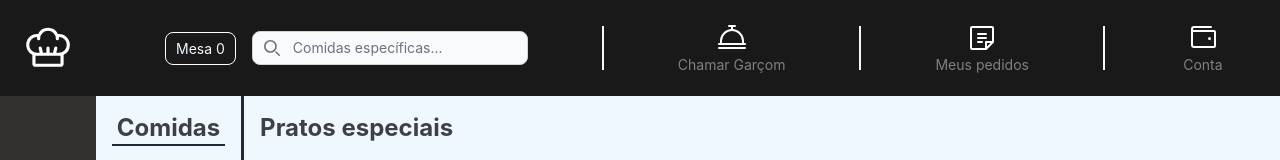
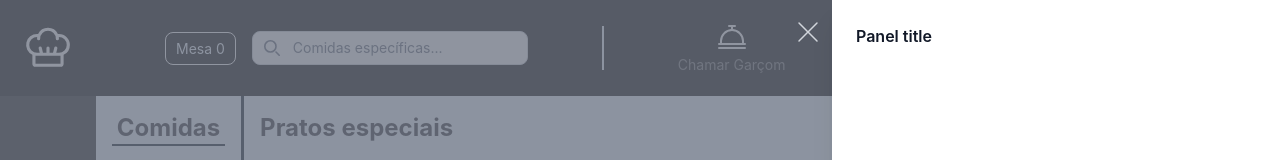
Before and after one commit to LeoDuarte37/TCC-Restaurante-React, a React (Vite) app: page / in a window 1280 px wide. Shown: the top 160 px of the page. Built offline with nearby package versions, Linux system fonts and the light colour scheme; grey boxes are pictures that could not be loaded.

Commit message:
Card Produto

```diff
--- a/src/components/mesa/buttons/MeusPedidosButton.tsx
+++ b/src/components/mesa/buttons/MeusPedidosButton.tsx
@@ -1,12 +1,78 @@
+import { Dialog, DialogPanel, DialogTitle, Transition, TransitionChild } from "@headlessui/react";
+import { X } from "@phosphor-icons/react";
 import { Note } from "@phosphor-icons/react";
-import MeusPedidos from "../meusPedidos/MeusPedidos";
+import { useState } from "react";
 
 function MeusPedidosButton() {
+
+    const [open, setOpen] = useState(true);
+
     return (
-        <div className="meusPedidos" onClick={() => {<MeusPedidos />}}>
-            <Note size={32} color="white"/>
-            <p>Meus pedidos</p>
-        </div>
+        <>
+            <div className="meusPedidos" onClick={() => setOpen(!open)}>
+                <Note size={32} color="white" />
+                <p>Meus pedidos</p>
+            </div>
+
+            <Transition appear show={open}>
+                <Dialog className="relative z-10" onClose={setOpen}>
+                    <TransitionChild
+                        enter="ease-out duration-300"
+                        enterFrom="opacity-0 transform-[scale(95%)]"
+                        enterTo="opacity-100 transform-[scale(100%)]"
+                        leave="ease-in duration-200"
+                        leaveFrom="opacity-100 transform-[scale(100%)]"
+                        leaveTo="opacity-0 transform-[scale(95%)]"
+                    >
+                        <div className="fixed inset-0 bg-gray-500 bg-opacity-75 transition-opacity" />
+                    </TransitionChild>
+
+                    <div className="fixed inset-0 overflow-hidden">
+                        <div className="absolute inset-0 overflow-hidden">
+                            <div className="pointer-events-none fixed inset-y-0 right-0 flex max-w-full pl-10">
+                                <TransitionChild
+                                    enter="transform transition ease-in-out duration-500 sm:duration-700"
+                                    enterFrom="translate-x-full"
+                                    enterTo="translate-x-0"
+                                    leave="transform transition ease-in-out duration-500 sm:duration-700"
+                                    leaveFrom="translate-x-0"
+                                    leaveTo="translate-x-full"
+                                >
+                                    <DialogPanel className="pointer-events-auto relative w-screen max-w-md">
+                                        <TransitionChild
+                                            enter="ease-in-out duration-500"
+                                            enterFrom="opacity-0"
+                                            enterTo="opacity-100"
+                                            leave="ease-in-out duration-500"
+                                            leaveFrom="opacity-100"
+                                            leaveTo="opacity-0"
+                                        >
+                                            <div className="absolute left-0 top-0 -ml-8 flex pr-2 pt-4 sm:-ml-10 sm:pr-4">
+                                                <button
+                                                    type="button"
+                                                    className="relative rounded-md text-gray-300 hover:text-white focus:outline-none focus:ring-2 focus:ring-white"
+                                                    onClick={() => setOpen(false)}
+                                                >
+                                                    <span className="absolute -inset-2.5" />
+                                                    <span className="sr-only">Close panel</span>
+                                                    <X size={32} weight="light" />
+                                                </button>
+                                            </div>
+                                        </TransitionChild>
+                                        <div className="flex h-full flex-col overflow-y-scroll bg-white py-6 shadow-xl">
+                                            <div className="px-4 sm:px-6">
+                                                <DialogTitle className="text-base font-semibold leading-6 text-gray-900">Panel title</DialogTitle>
+                                            </div>
+                                            <div className="relative mt-6 flex-1 px-4 sm:px-6">{/* Your content */}</div>
+                                        </div>
+                                    </DialogPanel>
+                                </TransitionChild>
+                            </div>
+                        </div>
+                    </div>
+                </Dialog>
+            </Transition>
+        </>
     )
 }
 
--- a/src/components/mesa/meusPedidos/MeusPedidos.tsx
+++ /dev/null
@@ -1,70 +0,0 @@
-import { Dialog, DialogPanel, DialogTitle, Transition, TransitionChild } from "@headlessui/react";
-import { X } from "@phosphor-icons/react";
-import { useState } from "react";
-
-function MeusPedidos() {
-    const [open, setOpen] = useState(true);
-
-    return (
-        <Transition show={open}>
-            <Dialog className="relative z-10" onClose={setOpen}>
-                <TransitionChild
-                    enter="ease-in-out duration-500"
-                    enterFrom="opacity-0"
-                    enterTo="opacity-100"
-                    leave="ease-in-out duration-500"
-                    leaveFrom="opacity-100"
-                    leaveTo="opacity-0"
-                >
-                    <div className="fixed inset-0 bg-gray-500 bg-opacity-75 transition-opacity" />
-                </TransitionChild>
-
-                <div className="fixed inset-0 overflow-hidden">
-                    <div className="absolute inset-0 overflow-hidden">
-                        <div className="pointer-events-none fixed inset-y-0 right-0 flex max-w-full pl-10">
-                            <TransitionChild
-                                enter="transform transition ease-in-out duration-500 sm:duration-700"
-                                enterFrom="translate-x-full"
-                                enterTo="translate-x-0"
-                                leave="transform transition ease-in-out duration-500 sm:duration-700"
-                                leaveFrom="translate-x-0"
-                                leaveTo="translate-x-full"
-                            >
-                                <DialogPanel className="pointer-events-auto relative w-screen max-w-md">
-                                    <TransitionChild
-                                        enter="ease-in-out duration-500"
-                                        enterFrom="opacity-0"
-                                        enterTo="opacity-100"
-                                        leave="ease-in-out duration-500"
-                                        leaveFrom="opacity-100"
-                                        leaveTo="opacity-0"
-                                    >
-                                        <div className="absolute left-0 top-0 -ml-8 flex pr-2 pt-4 sm:-ml-10 sm:pr-4">
-                                            <button
-                                                type="button"
-                                                className="relative rounded-md text-gray-300 hover:text-white focus:outline-none focus:ring-2 focus:ring-white"
-                                                onClick={() => setOpen(false)}
-                                            >
-                                                <span className="absolute -inset-2.5" />
-                                                <span className="sr-only">Close panel</span>
-                                                <X size={32} weight="light" />
-                                            </button>
-                                        </div>
-                                    </TransitionChild>
-                                    <div className="flex h-full flex-col overflow-y-scroll bg-white py-6 shadow-xl">
-                                        <div className="px-4 sm:px-6">
-                                            <DialogTitle className="text-base font-semibold leading-6 text-gray-900">Panel title</DialogTitle>
-                                        </div>
-                                        <div className="relative mt-6 flex-1 px-4 sm:px-6">{/* Your content */}</div>
-                                    </div>
-                                </DialogPanel>
-                            </TransitionChild>
-                        </div>
-                    </div>
-                </div>
-            </Dialog>
-        </Transition>
-    );
-}
-
-export default MeusPedidos;
--- a/src/components/produto/card/CardProduto.tsx
+++ b/src/components/produto/card/CardProduto.tsx
@@ -17,7 +17,7 @@ function CardProduto(props : { produto: Produto; isMesa?: boolean }) {
 
                     <p>{props.produto.valor}</p>
                 </div>
-                <p className="block font-sans text-base leading-4 antialiased font-normal leading-relaxed text-gray-700">
+                <p className="block font-sans text-base leading-5 antialiased font-normal leading-relaxed text-gray-700">
                     {props.produto.descricao}
                 </p>
 
```
Also changed, not shown: 1 other file (tests, documents, lock files or other folders).
